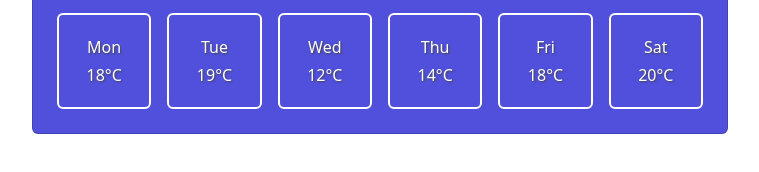
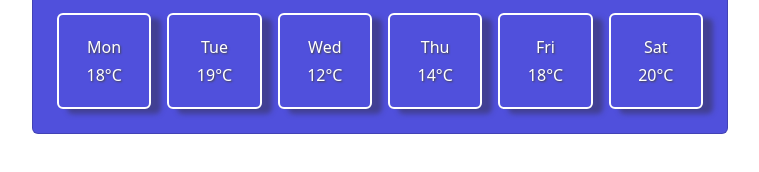
Before and after one commit to dabcd/weather, a plain HTML site: page index.html in a window 1280 px wide. Shown: the part 270-442 px from the top of the page, without its empty margins (260-1019 px from the left). Drawn offline with nearby package versions, Linux system fonts and the light colour scheme.

Commit message:
Update styles.css

```diff
--- a/src/styles.css
+++ b/src/styles.css
@@ -34,3 +34,6 @@ ul {
   --bs-btn-hover-bg: #79828c;
   font-weight: bold;
 }
+.shadow-custom {
+  box-shadow: 10px 5px 5px #3a366aa3;
+}
```
